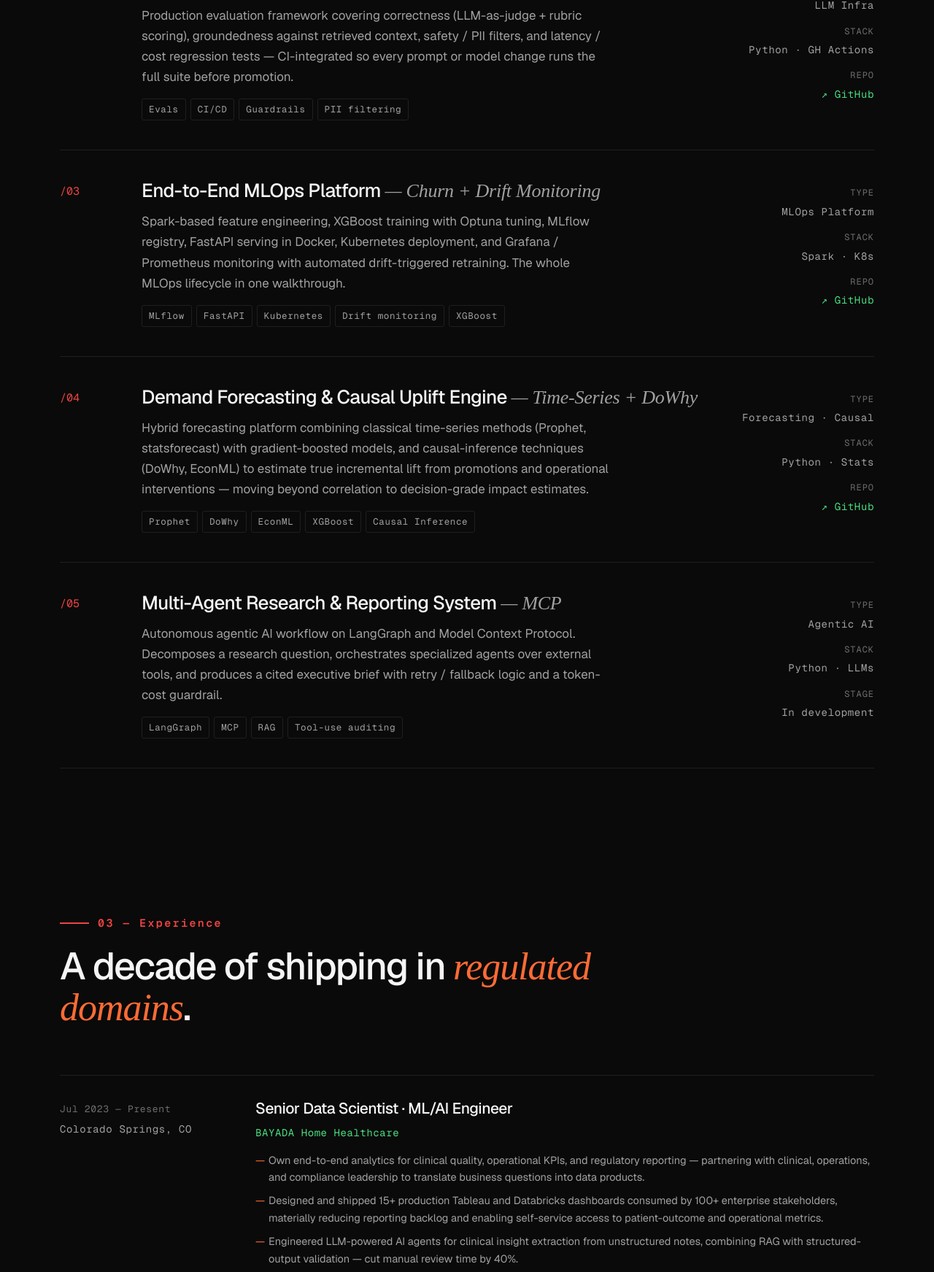
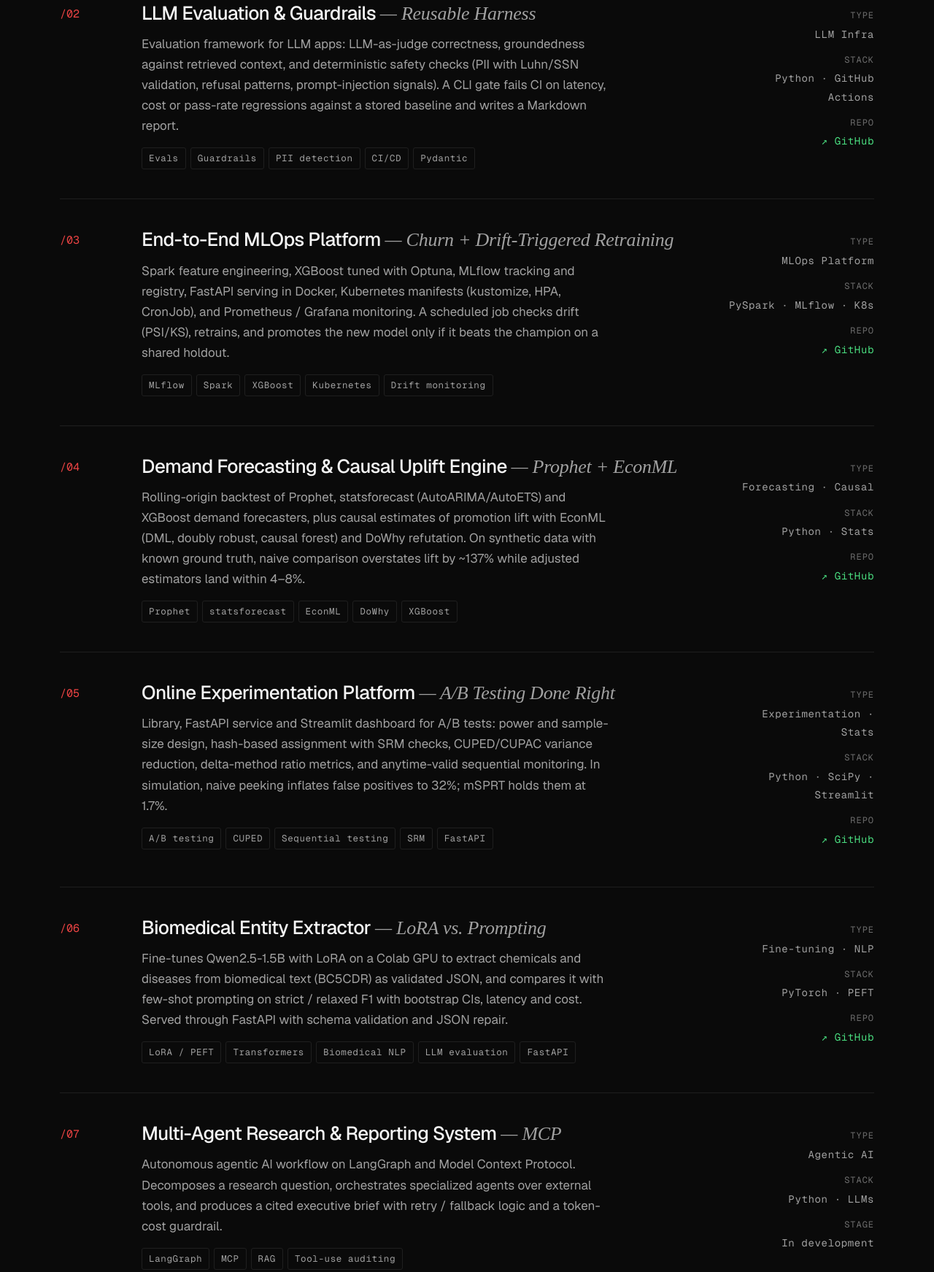
Before and after one commit to rkesseku/rkesseku.github.io, a plain HTML site: page index.html in a window 1280 px wide. Shown: the part 2745-4488 px from the top of the page at 73% size. Drawn offline with nearby package versions, Linux system fonts and the light colour scheme; a web font is replaced by a local one.

Commit message:
Update index.html

```diff
--- a/index.html
+++ b/index.html
@@ -887,78 +887,77 @@ footer p, footer .signature { font-size: 13px; }
 <section id="work">
   <div class="shell">
     <div class="sec-num">02 — Selected Work</div>
-    <h2 class="sec-title">Five projects I'd <em>walk you through</em> in an interview.</h2>
+    <h2 class="sec-title">Projects I'd <em>walk you through</em> in an interview.</h2>
 
     <div class="proj-list">
       <div class="proj">
         <div class="proj-num">/01</div>
         <div class="proj-body">
           <h3><a href="https://github.com/rkesseku/analytics-copilot" target="_blank" style="color:inherit;text-decoration:none;">Conversational Analytics Copilot <em>— Text-to-SQL + RAG</em></a></h3>
-          <p>Natural-language assistant that converts business questions into governed SQL against a Databricks warehouse, returns charts plus written commentary, and is regression-tested via an LLM-as-judge harness over a held-out query bank.</p>
+          <p>Natural-language assistant that retrieves relevant schema, turns business questions into validated, read-only SQL (DuckDB locally, Databricks SQL Warehouse via an adapter), and returns charts plus written commentary. Regression-tested on a held-out bank of 25 questions, scored by execution accuracy and an LLM judge, with a CI gate.</p>
           <div class="proj-tags">
-            <span class="proj-tag">Databricks</span>
             <span class="proj-tag">Text-to-SQL</span>
             <span class="proj-tag">RAG</span>
+            <span class="proj-tag">Databricks</span>
             <span class="proj-tag">LLM-as-judge</span>
+            <span class="proj-tag">sqlglot</span>
           </div>
         </div>
         <div class="proj-meta">
           <span class="meta-k">type</span><span class="meta-v">GenAI · Analytics</span>
-          <span class="meta-k">stack</span><span class="meta-v">LangChain · SQL</span>
+          <span class="meta-k">stack</span><span class="meta-v">Python · DuckDB · Databricks SQL</span>
           <span class="meta-k">repo</span><span class="meta-v"><a href="https://github.com/rkesseku/analytics-copilot" target="_blank" style="color:var(--accent-2);text-decoration:none;">↗ GitHub</a></span>
         </div>
       </div>
-
       <div class="proj">
         <div class="proj-num">/02</div>
         <div class="proj-body">
           <h3><a href="https://github.com/rkesseku/llm-eval-harness" target="_blank" style="color:inherit;text-decoration:none;">LLM Evaluation &amp; Guardrails <em>— Reusable Harness</em></a></h3>
-          <p>Production evaluation framework covering correctness (LLM-as-judge + rubric scoring), groundedness against retrieved context, safety / PII filters, and latency / cost regression tests — CI-integrated so every prompt or model change runs the full suite before promotion.</p>
+          <p>Evaluation framework for LLM apps: LLM-as-judge correctness, groundedness against retrieved context, and deterministic safety checks (PII with Luhn/SSN validation, refusal patterns, prompt-injection signals). A CLI gate fails CI on latency, cost or pass-rate regressions against a stored baseline and writes a Markdown report.</p>
           <div class="proj-tags">
             <span class="proj-tag">Evals</span>
+            <span class="proj-tag">Guardrails</span>
+            <span class="proj-tag">PII detection</span>
             <span class="proj-tag">CI/CD</span>
-            <span class="proj-tag">Guardrails</span>
-            <span class="proj-tag">PII filtering</span>
+            <span class="proj-tag">Pydantic</span>
           </div>
         </div>
         <div class="proj-meta">
           <span class="meta-k">type</span><span class="meta-v">LLM Infra</span>
-          <span class="meta-k">stack</span><span class="meta-v">Python · GH Actions</span>
+          <span class="meta-k">stack</span><span class="meta-v">Python · GitHub Actions</span>
           <span class="meta-k">repo</span><span class="meta-v"><a href="https://github.com/rkesseku/llm-eval-harness" target="_blank" style="color:var(--accent-2);text-decoration:none;">↗ GitHub</a></span>
         </div>
       </div>
-
       <div class="proj">
         <div class="proj-num">/03</div>
         <div class="proj-body">
-          <h3><a href="https://github.com/rkesseku/mlops-churn" target="_blank" style="color:inherit;text-decoration:none;">End-to-End MLOps Platform <em>— Churn + Drift Monitoring</em></a></h3>
-          <p>Spark-based feature engineering, XGBoost training with Optuna tuning, MLflow registry, FastAPI serving in Docker, Kubernetes deployment, and Grafana / Prometheus monitoring with automated drift-triggered retraining. The whole MLOps lifecycle in one walkthrough.</p>
+          <h3><a href="https://github.com/rkesseku/mlops-churn" target="_blank" style="color:inherit;text-decoration:none;">End-to-End MLOps Platform <em>— Churn + Drift-Triggered Retraining</em></a></h3>
+          <p>Spark feature engineering, XGBoost tuned with Optuna, MLflow tracking and registry, FastAPI serving in Docker, Kubernetes manifests (kustomize, HPA, CronJob), and Prometheus / Grafana monitoring. A scheduled job checks drift (PSI/KS), retrains, and promotes the new model only if it beats the champion on a shared holdout.</p>
           <div class="proj-tags">
             <span class="proj-tag">MLflow</span>
-            <span class="proj-tag">FastAPI</span>
+            <span class="proj-tag">Spark</span>
+            <span class="proj-tag">XGBoost</span>
             <span class="proj-tag">Kubernetes</span>
             <span class="proj-tag">Drift monitoring</span>
-            <span class="proj-tag">XGBoost</span>
           </div>
         </div>
         <div class="proj-meta">
           <span class="meta-k">type</span><span class="meta-v">MLOps Platform</span>
-          <span class="meta-k">stack</span><span class="meta-v">Spark · K8s</span>
+          <span class="meta-k">stack</span><span class="meta-v">PySpark · MLflow · K8s</span>
           <span class="meta-k">repo</span><span class="meta-v"><a href="https://github.com/rkesseku/mlops-churn" target="_blank" style="color:var(--accent-2);text-decoration:none;">↗ GitHub</a></span>
         </div>
       </div>
-
       <div class="proj">
         <div class="proj-num">/04</div>
         <div class="proj-body">
-          <h3><a href="https://github.com/rkesseku/demand-forecasting-uplift" target="_blank" style="color:inherit;text-decoration:none;">Demand Forecasting &amp; Causal Uplift Engine <em>— Time-Series + DoWhy</em></a></h3>
-          <p>Hybrid forecasting platform combining classical time-series methods (Prophet, statsforecast) with gradient-boosted models, and causal-inference techniques (DoWhy, EconML) to estimate true incremental lift from promotions and operational interventions — moving beyond correlation to decision-grade impact estimates.</p>
+          <h3><a href="https://github.com/rkesseku/demand-forecasting-uplift" target="_blank" style="color:inherit;text-decoration:none;">Demand Forecasting &amp; Causal Uplift Engine <em>— Prophet + EconML</em></a></h3>
+          <p>Rolling-origin backtest of Prophet, statsforecast (AutoARIMA/AutoETS) and XGBoost demand forecasters, plus causal estimates of promotion lift with EconML (DML, doubly robust, causal forest) and DoWhy refutation. On synthetic data with known ground truth, naive comparison overstates lift by ~137% while adjusted estimators land within 4–8%.</p>
           <div class="proj-tags">
             <span class="proj-tag">Prophet</span>
+            <span class="proj-tag">statsforecast</span>
+            <span class="proj-tag">EconML</span>
             <span class="proj-tag">DoWhy</span>
-            <span class="proj-tag">EconML</span>
             <span class="proj-tag">XGBoost</span>
-            <span class="proj-tag">Causal Inference</span>
           </div>
         </div>
         <div class="proj-meta">
@@ -969,6 +968,44 @@ footer p, footer .signature { font-size: 13px; }
       </div>
       <div class="proj">
         <div class="proj-num">/05</div>
+        <div class="proj-body">
+          <h3><a href="https://github.com/rkesseku/experimentation-platform" target="_blank" style="color:inherit;text-decoration:none;">Online Experimentation Platform <em>— A/B Testing Done Right</em></a></h3>
+          <p>Library, FastAPI service and Streamlit dashboard for A/B tests: power and sample-size design, hash-based assignment with SRM checks, CUPED/CUPAC variance reduction, delta-method ratio metrics, and anytime-valid sequential monitoring. In simulation, naive peeking inflates false positives to 32%; mSPRT holds them at 1.7%.</p>
+          <div class="proj-tags">
+            <span class="proj-tag">A/B testing</span>
+            <span class="proj-tag">CUPED</span>
+            <span class="proj-tag">Sequential testing</span>
+            <span class="proj-tag">SRM</span>
+            <span class="proj-tag">FastAPI</span>
+          </div>
+        </div>
+        <div class="proj-meta">
+          <span class="meta-k">type</span><span class="meta-v">Experimentation · Stats</span>
+          <span class="meta-k">stack</span><span class="meta-v">Python · SciPy · Streamlit</span>
+          <span class="meta-k">repo</span><span class="meta-v"><a href="https://github.com/rkesseku/experimentation-platform" target="_blank" style="color:var(--accent-2);text-decoration:none;">↗ GitHub</a></span>
+        </div>
+      </div>
+      <div class="proj">
+        <div class="proj-num">/06</div>
+        <div class="proj-body">
+          <h3><a href="https://github.com/rkesseku/clinical-lora-extractor" target="_blank" style="color:inherit;text-decoration:none;">Biomedical Entity Extractor <em>— LoRA vs. Prompting</em></a></h3>
+          <p>Fine-tunes Qwen2.5-1.5B with LoRA on a Colab GPU to extract chemicals and diseases from biomedical text (BC5CDR) as validated JSON, and compares it with few-shot prompting on strict / relaxed F1 with bootstrap CIs, latency and cost. Served through FastAPI with schema validation and JSON repair.</p>
+          <div class="proj-tags">
+            <span class="proj-tag">LoRA / PEFT</span>
+            <span class="proj-tag">Transformers</span>
+            <span class="proj-tag">Biomedical NLP</span>
+            <span class="proj-tag">LLM evaluation</span>
+            <span class="proj-tag">FastAPI</span>
+          </div>
+        </div>
+        <div class="proj-meta">
+          <span class="meta-k">type</span><span class="meta-v">Fine-tuning · NLP</span>
+          <span class="meta-k">stack</span><span class="meta-v">PyTorch · PEFT</span>
+          <span class="meta-k">repo</span><span class="meta-v"><a href="https://github.com/rkesseku/clinical-lora-extractor" target="_blank" style="color:var(--accent-2);text-decoration:none;">↗ GitHub</a></span>
+        </div>
+      </div>
+      <div class="proj">
+        <div class="proj-num">/07</div>
         <div class="proj-body">
           <h3>Multi-Agent Research &amp; Reporting System <em>— MCP</em></h3>
           <p>Autonomous agentic AI workflow on LangGraph and Model Context Protocol. Decomposes a research question, orchestrates specialized agents over external tools, and produces a cited executive brief with retry / fallback logic and a token-cost guardrail.</p>
```
